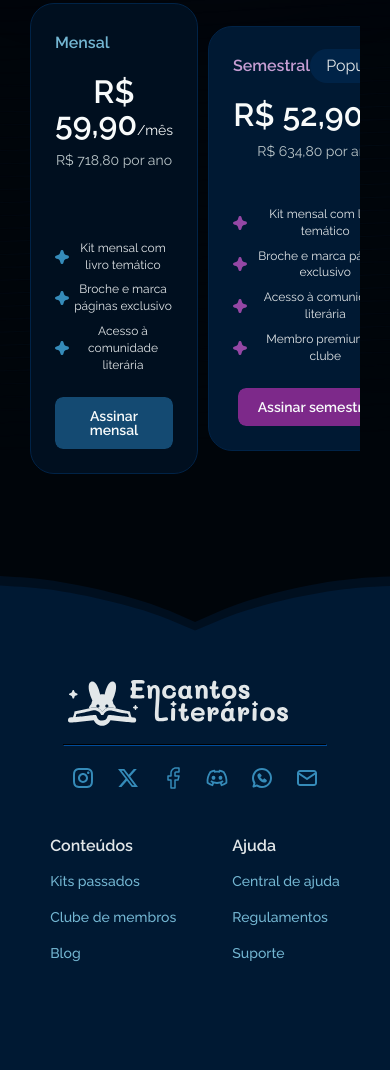
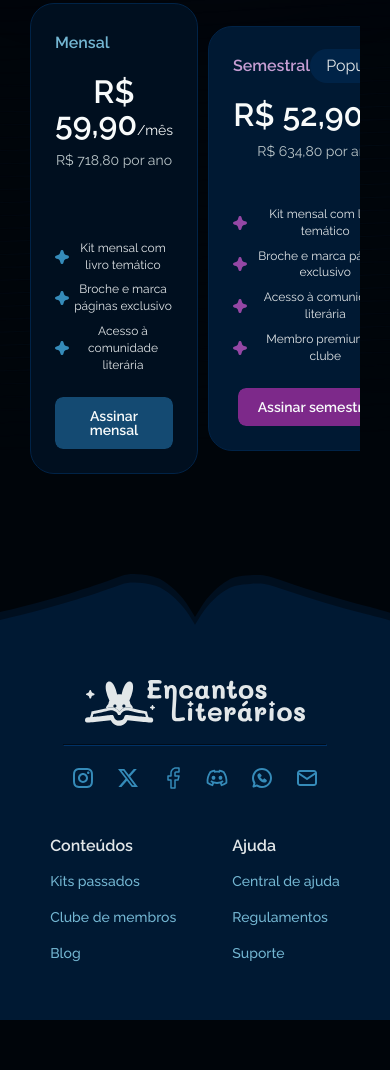
Before and after one commit to robertourias/landing-animations-clube-assinatura, a plain HTML site: page index.html in a window 390 px wide. Shown: the part 1475-2545 px from the top of the page. After the commit the page ends 2495 px from the top, so only its background shows below. Drawn offline with Linux system fonts and the light colour scheme.

Commit message:
footer responsivo

```diff
--- a/styles/sections.css
+++ b/styles/sections.css
@@ -394,10 +394,11 @@
 }
 
 #footer {
-  background: url('../assets/book-trace-background.svg') no-repeat center top/cover;
-  padding-block: 100px;
+  background: url('../assets/book-trace-background-mobile.svg') no-repeat center top/cover;
+  padding-block: 100px 50px;
 
   @media (width > 1180px) {
+    background: url('../assets/book-trace-background.svg') no-repeat center top/cover;
     padding-block: 170px;
   }
 
@@ -414,9 +415,20 @@
     }
   }
 
+  .logo {
+    display: flex;
+    align-items: center;
+    justify-content: center;
+
+    @media (width > 1180px) {
+      justify-content: flex-start;
+    }
+  }
+
   hr {
     border-color: var(--shape-stroke);
     margin-block: 12px;
+    opacity: 0.5;
   }
 
   .social-list {
```
Also changed, not shown: assets/book-trace-background-mobile.svg (added).
